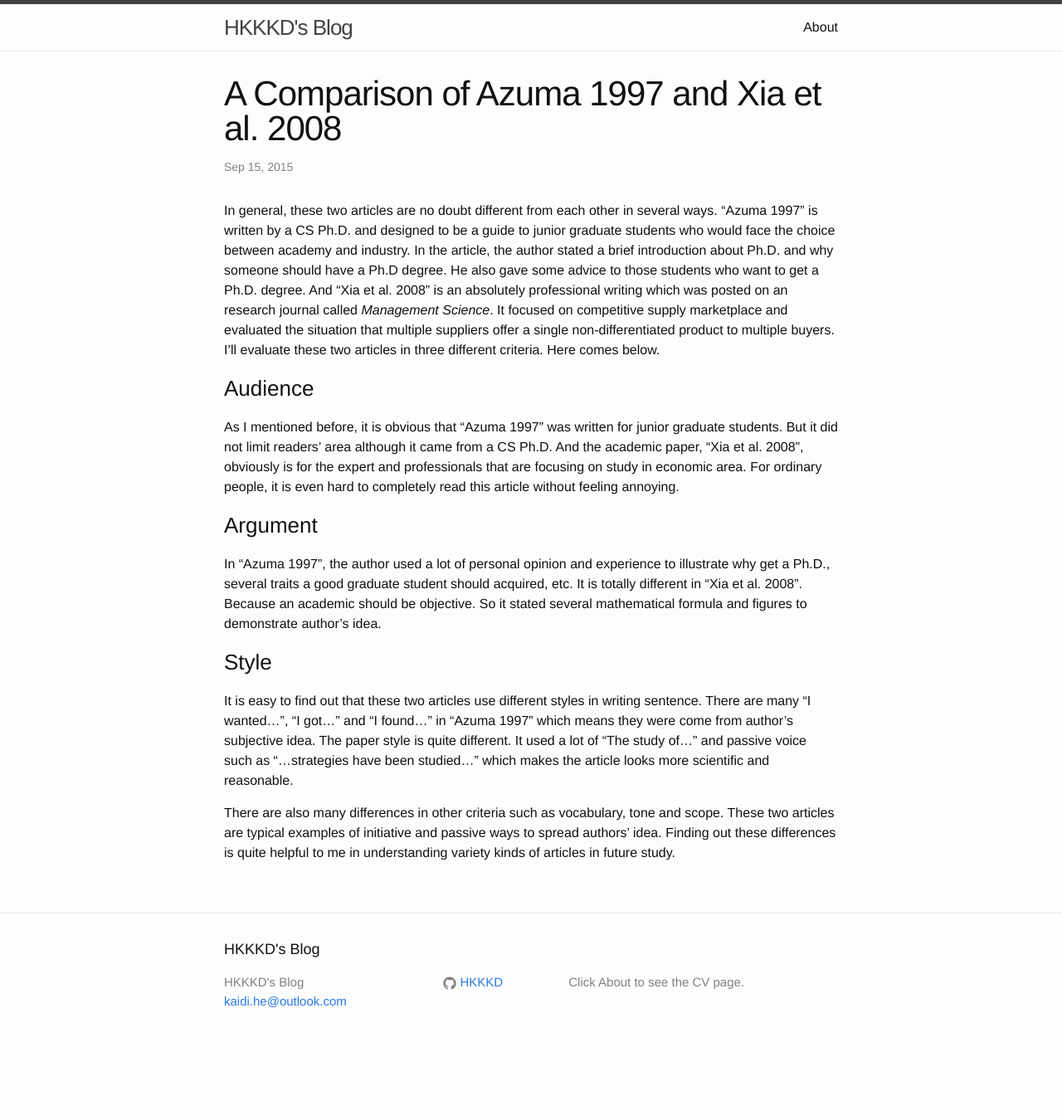
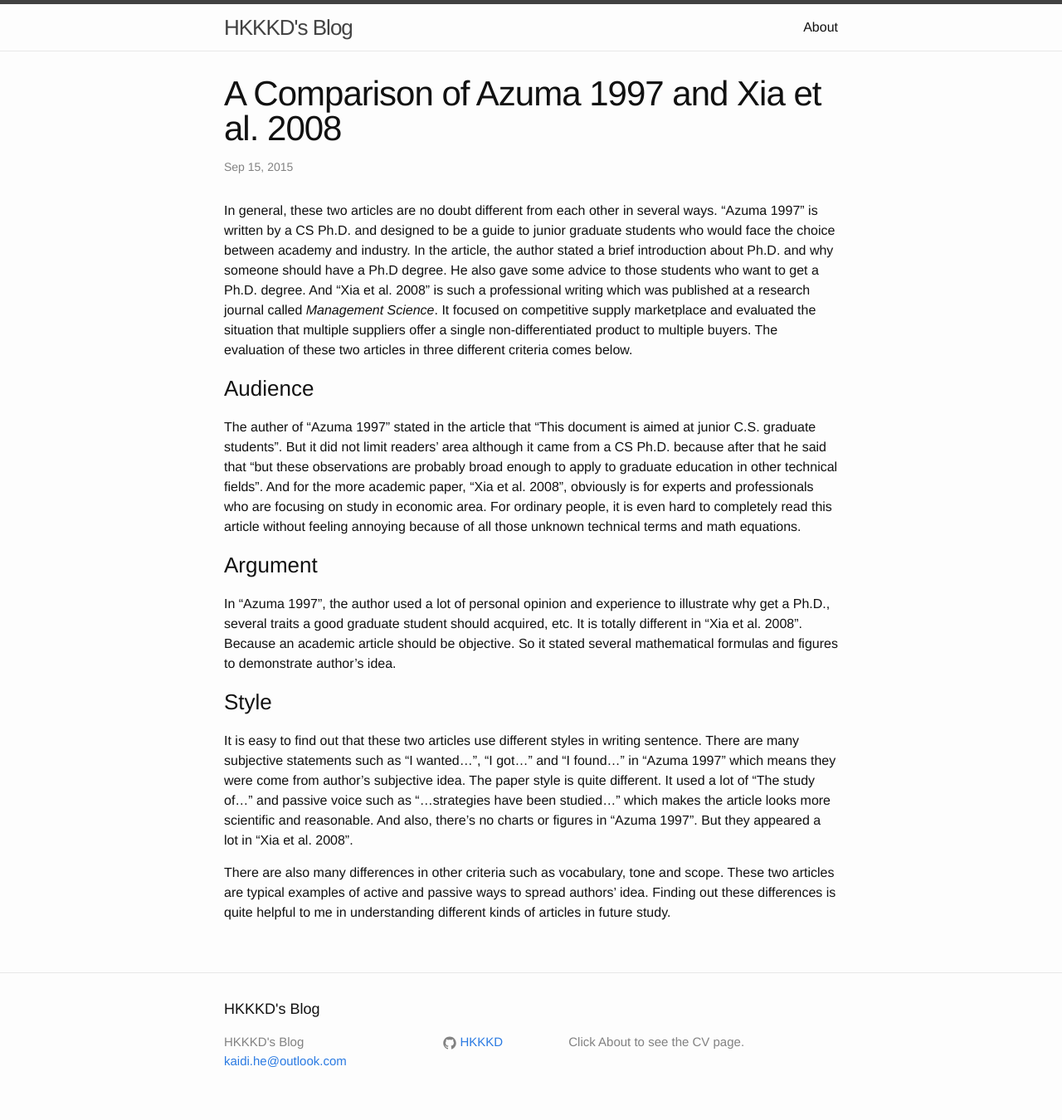
Before and after one commit to HKKKD/hkkkd.github.io, a Jekyll site: the page built from _posts/2015-09-15-comparison.md, in a window 1280 px wide. Shown: the whole page at 83% size. Built offline with Jekyll 4.4.1, drawn with Linux system fonts in a browser that asks for light colours; Markdown is read by kramdown in place of the engine named in the settings; comment, search, counter and statistics services are not loaded; before the commit the page ends 1278 px from its top, so only the background shows below that.

Commit message:
Update 2015-09-15-comparison.md

```diff
--- a/_posts/2015-09-15-comparison.md
+++ b/_posts/2015-09-15-comparison.md
@@ -5,18 +5,18 @@ date:   2015-09-15
 comments:   true
 ---
 
-In general, these two articles are no doubt different from each other in several ways.  "Azuma 1997" is written by a CS Ph.D. and designed to be a guide to junior graduate students who would face the choice between academy and industry. In the article, the author stated a brief introduction about Ph.D. and why someone should have a Ph.D degree. He also gave some advice to those students who want to get a Ph.D. degree. And "Xia et al. 2008" is an absolutely professional writing which was posted on an research journal called _Management Science_. It focused on competitive supply marketplace and evaluated the situation that multiple suppliers offer a single non-differentiated product to multiple buyers. I’ll evaluate these two articles in three different criteria. Here comes below.
+In general, these two articles are no doubt different from each other in several ways.  "Azuma 1997" is written by a CS Ph.D. and designed to be a guide to junior graduate students who would face the choice between academy and industry. In the article, the author stated a brief introduction about Ph.D. and why someone should have a Ph.D degree. He also gave some advice to those students who want to get a Ph.D. degree. And "Xia et al. 2008" is such a professional writing which was published at a research journal called _Management Science_. It focused on competitive supply marketplace and evaluated the situation that multiple suppliers offer a single non-differentiated product to multiple buyers. The evaluation of these two articles in three different criteria comes below.
 
 ###Audience
 
-As I mentioned before, it is obvious that "Azuma 1997" was written for junior graduate students. But it did not limit readers' area although it came from a CS Ph.D. And the academic paper, "Xia et al. 2008", obviously is for the expert and professionals that are focusing on study in economic area. For ordinary people, it is even hard to completely read this article without feeling annoying.
+The auther of "Azuma 1997" stated in the article that "This document is aimed at junior C.S. graduate students". But it did not limit readers' area although it came from a CS Ph.D. because after that he said that "but these observations are probably broad enough to apply to graduate education in other technical fields". And for the more academic paper, "Xia et al. 2008", obviously is for experts and professionals who are focusing on study in economic area. For ordinary people, it is even hard to completely read this article without feeling annoying because of all those unknown technical terms and math equations.
 
 ###Argument
 
-In "Azuma 1997", the author used a lot of personal opinion and experience to illustrate why get a Ph.D., several traits a good graduate student should acquired, etc. It is totally different in "Xia et al. 2008". Because an academic should be objective. So it stated several mathematical formula and figures to demonstrate author's idea.
+In "Azuma 1997", the author used a lot of personal opinion and experience to illustrate why get a Ph.D., several traits a good graduate student should acquired, etc. It is totally different in "Xia et al. 2008". Because an academic article should be objective. So it stated several mathematical formulas and figures to demonstrate author's idea.
 
 ###Style
 
-It is easy to find out that these two articles use different styles in writing sentence. There are many “I wanted…”, “I got…” and “I found…” in “Azuma 1997” which means they were come from author’s subjective idea. The paper style is quite different. It used a lot of “The study of…” and passive voice such as “…strategies have been studied…” which makes the article looks more scientific and reasonable.
+It is easy to find out that these two articles use different styles in writing sentence. There are many subjective statements such as "I wanted…", "I got…" and "I found…" in "Azuma 1997" which means they were come from author’s subjective idea. The paper style is quite different. It used a lot of “The study of…” and passive voice such as “…strategies have been studied…” which makes the article looks more scientific and reasonable. And also, there's no charts or figures in "Azuma 1997". But they appeared a lot in "Xia et al. 2008".
 
-There are also many differences in other criteria such as vocabulary, tone and scope. These two articles are typical examples of initiative and passive ways to spread authors’ idea. Finding out these differences is quite helpful to me in understanding variety kinds of articles in future study.
+There are also many differences in other criteria such as vocabulary, tone and scope. These two articles are typical examples of active and passive ways to spread authors’ idea. Finding out these differences is quite helpful to me in understanding different kinds of articles in future study.
```
